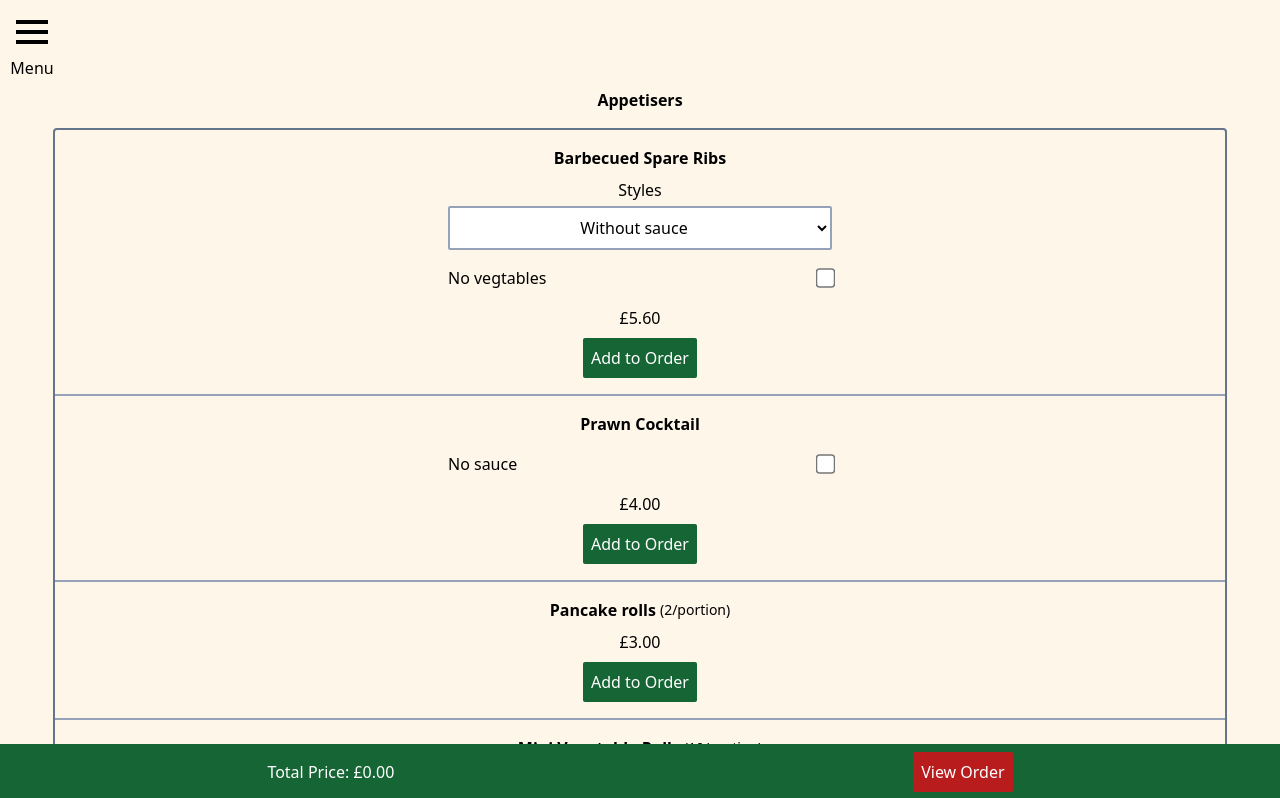
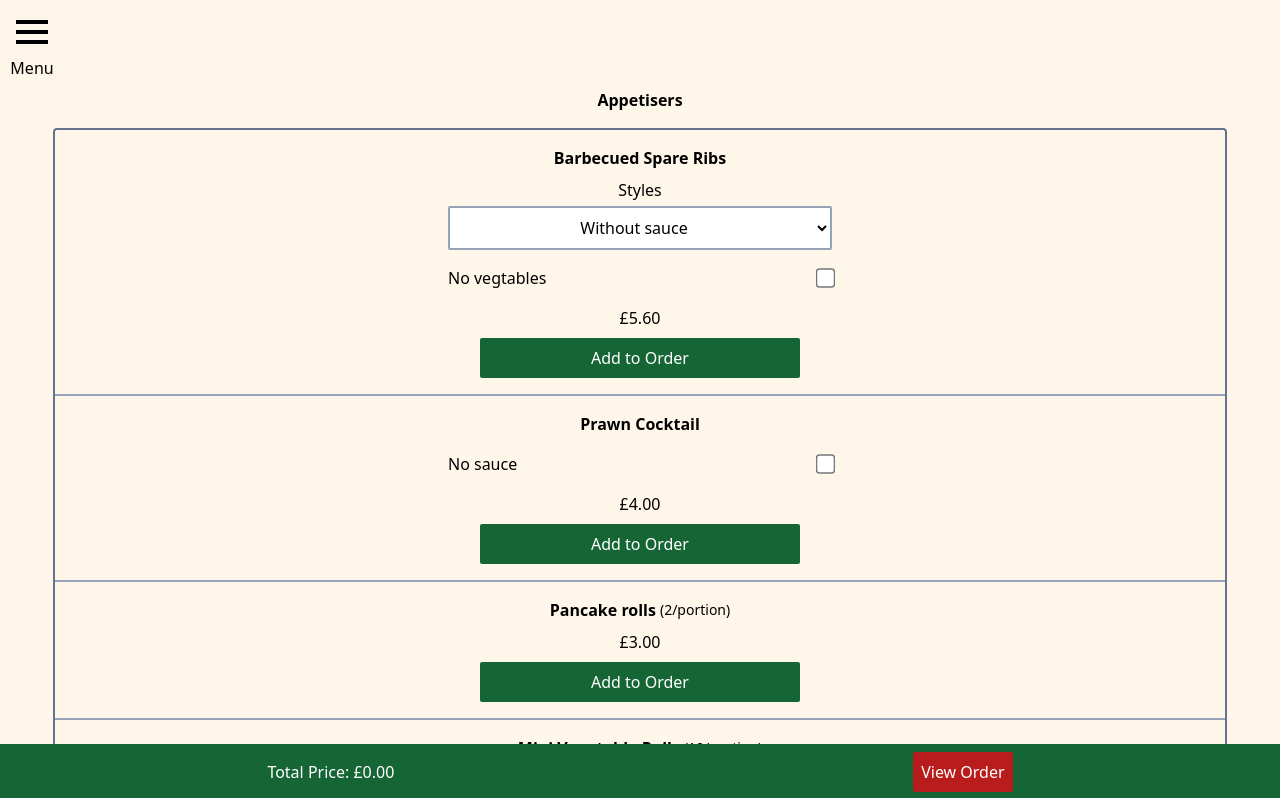
Before and after one commit to dydev20/super-kitchen, a React (Vite) app: page / in a window 1280 px wide. Shown: the top 798 px of the page. Built offline with nearby package versions, Linux system fonts and the light colour scheme.

Commit message:
Added responsive style to Add to Order button

```diff
--- a/src/components/FoodItem.jsx
+++ b/src/components/FoodItem.jsx
@@ -11,8 +11,7 @@ export default function FoodItem(props){
         price:0
     })
 
-    /* || withRef.current.value === "" */
-    /* function that adds the properties of the itemExtras object into the addItem object when Add to Order button is clicked  */
+    /* function that adds the options array, value of selects into the addItem object when Add to Order button is clicked  */
     function handleAddItem(name,price){
 
         setAddItem({
@@ -103,7 +102,6 @@ export default function FoodItem(props){
 
                             <div key={option} className="flex mb-2">
 
-
                                 <label htmlFor="options">{option}</label>
                                 <input
                                     type="checkbox"
@@ -130,7 +128,6 @@ export default function FoodItem(props){
         <ul key={props.foodItem.id} className="border-b-2 border-slate-400 last:border-none py-4">
             <li className="mb-2">
 
-
                 <div className="flex justify-center gap-1">
                     <p className="font-semibold">{props.foodItem.name}</p>
 
@@ -153,8 +150,6 @@ export default function FoodItem(props){
                         onChange={handleChange}
                         ref={styleRef}
                     >
-                        {/* <option value="" >-- Choose style --</option> */}
-
 
                         {props.foodItem.styles.map(style => {
                             return (<option value={style} key={style}>{style}</option>)
@@ -186,8 +181,6 @@ export default function FoodItem(props){
                         ref={withRef}
                     >
 
-                        {/* <option value="" ref={withRef}>-- Choose side --</option> */}
-
                         {props.foodItem.with.map(item => {
                             return (<option value={item} key={item}>{item}</option>)
                         })}
@@ -200,7 +193,7 @@ export default function FoodItem(props){
             <li className="mb-2">£{props.foodItem.price.toFixed(2)}</li>
 
             <button
-                className="bg-green-800 text-white p-2 rounded-sm"
+                className="bg-green-800 text-white p-2 rounded-sm sm:w-1/2 max-w-xs"
                 onClick={()=>handleAddItem(props.foodItem.name,props.foodItem.price)}
             >Add to Order</button>
 
```
